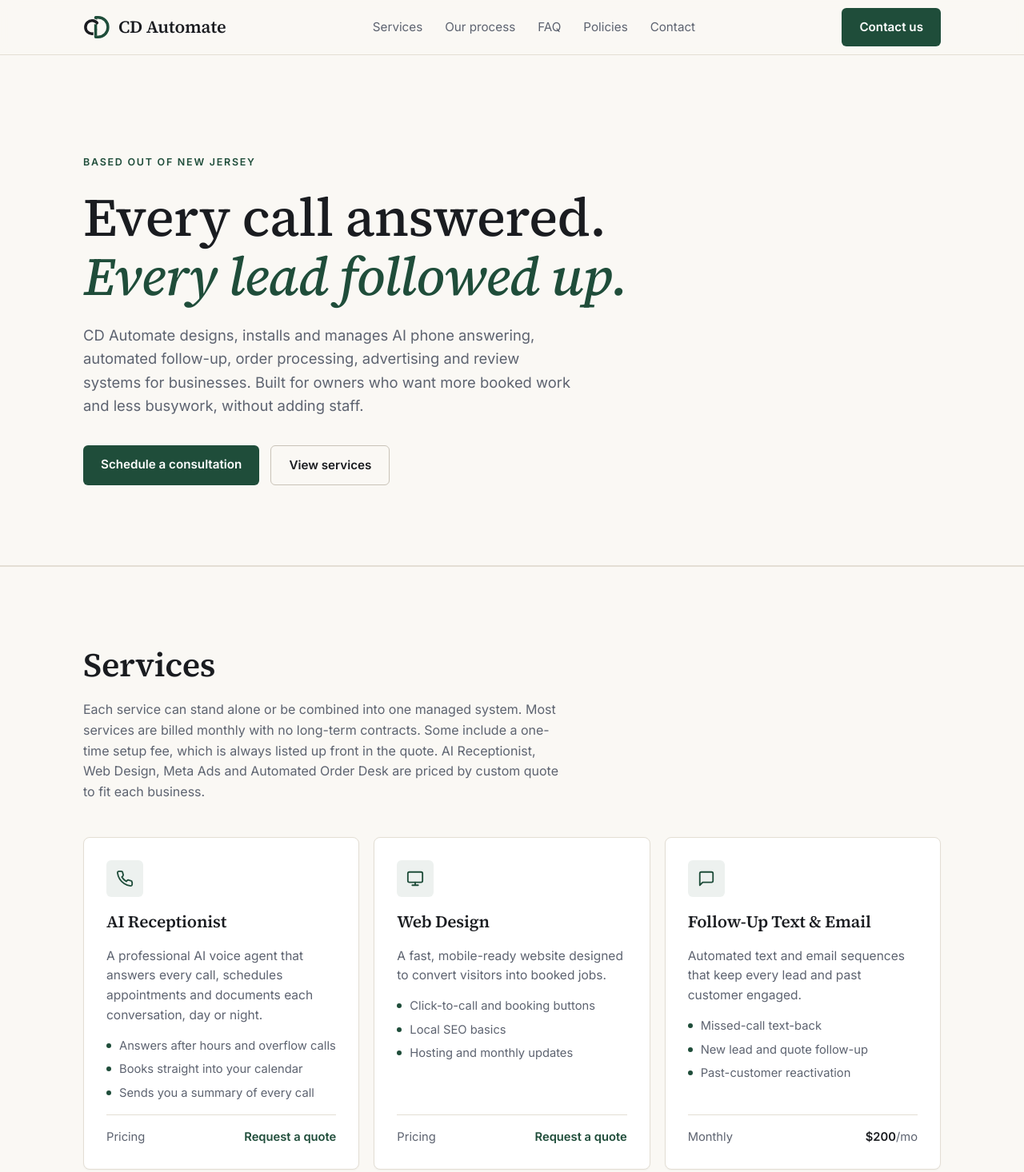
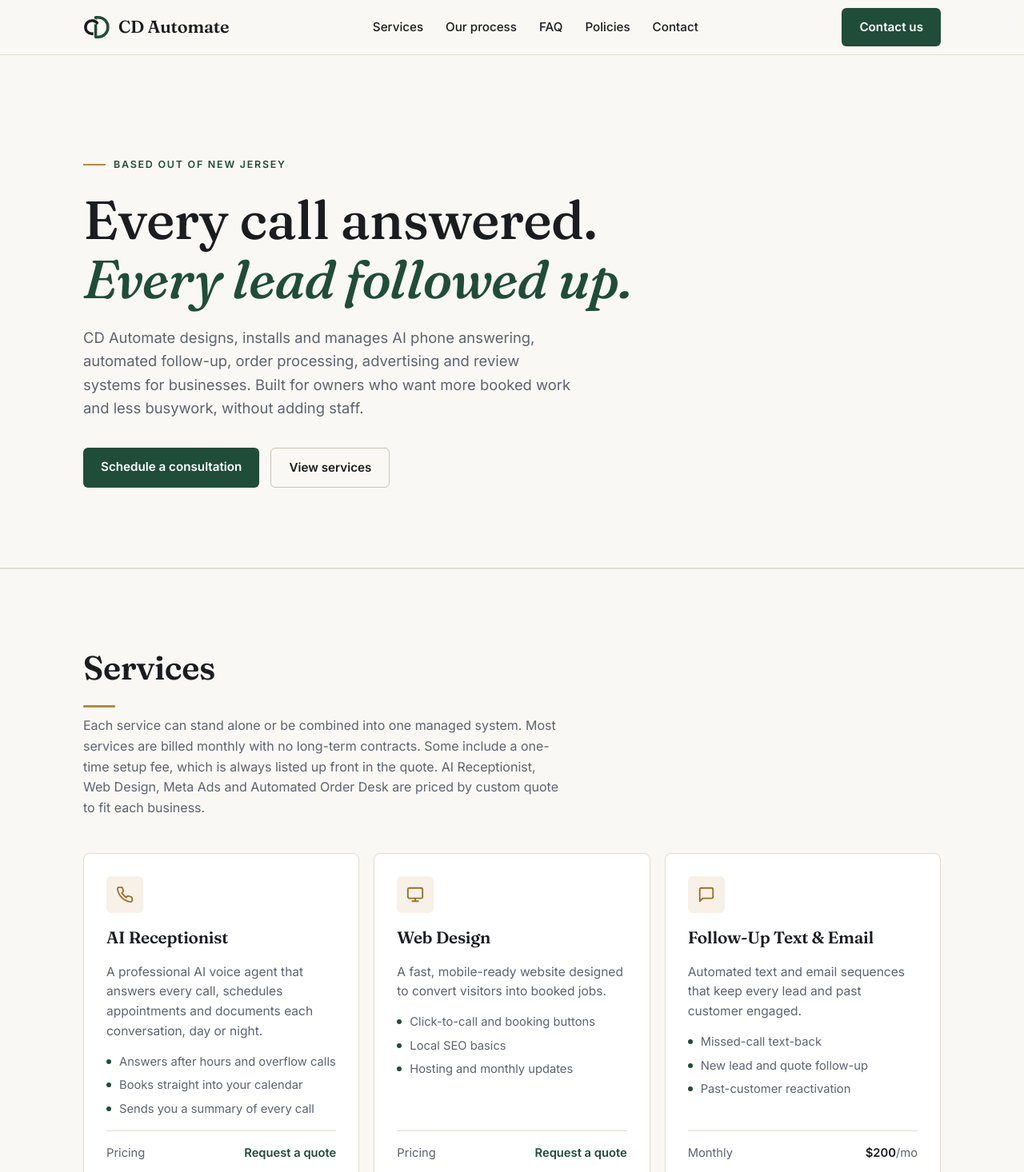
Before and after one commit to Collettijames801/CD-Agency, a plain HTML site: page index.html in a window 1280 px wide. Shown: the top 1466 px of the page at 80% size. Drawn offline with Linux system fonts and the light colour scheme.

Commit message:
Switch headings to Fraunces, darken menu, add gold accent

```diff
--- a/index.html
+++ b/index.html
@@ -21,7 +21,7 @@
 <meta name="description" content="CD Automate is an AI integration and digital marketing company for businesses: AI receptionists, websites, automated follow-up, Meta ads, Google review management and automated order processing.">
 <link rel="preconnect" href="https://fonts.googleapis.com">
 <link rel="preconnect" href="https://fonts.gstatic.com" crossorigin>
-<link href="https://fonts.googleapis.com/css2?family=Inter:wght@400;500;600&family=Source+Serif+4:ital,opsz,wght@0,8..60,500;0,8..60,600;1,8..60,500&display=swap" rel="stylesheet">
+<link href="https://fonts.googleapis.com/css2?family=Inter:wght@400;500;600&family=Fraunces:ital,opsz,wght@0,9..144,500;0,9..144,600;1,9..144,500&display=swap" rel="stylesheet">
 <style>
   :root {
     --bg: #faf8f4;
@@ -33,6 +33,7 @@
     --accent: #1f4d3a;
     --accent-dark: #163a2b;
     --accent-dim: rgba(31, 77, 58, 0.08);
+      --gold: #b8893a; --gold-dark: #9a6f2a;
   }
   * { box-sizing: border-box; margin: 0; padding: 0; }
   html { scroll-behavior: smooth; }
@@ -45,7 +46,7 @@
   }
   a { color: inherit; text-decoration: none; }
   .wrap { max-width: 1120px; margin: 0 auto; padding: 0 24px; }
-  h1, h2, h3, .logo { font-family: "Source Serif 4", Georgia, serif; font-weight: 600; letter-spacing: -0.01em; }
+  h1, h2, h3, .logo { font-family: "Fraunces", Georgia, serif; font-weight: 600; letter-spacing: -0.01em; }
 
   /* Nav */
   nav {
@@ -56,8 +57,8 @@
   }
   nav .wrap { display: flex; align-items: center; justify-content: space-between; height: 68px; }
   .logo { font-size: 1.35rem; display: flex; align-items: center; }
-  .nav-links { display: flex; gap: 28px; font-size: 0.95rem; color: var(--muted); }
-  .nav-links a:hover { color: var(--text); }
+  .nav-links { display: flex; gap: 28px; font-size: 0.95rem; font-weight: 500; color: var(--text); }
+  .nav-links a:hover { color: var(--accent); }
   .menu-btn { display: none; background: none; border: 1px solid #c9c3b8; border-radius: 6px; width: 44px; height: 44px; cursor: pointer; align-items: center; justify-content: center; color: var(--text); }
   .menu-btn svg { width: 22px; height: 22px; stroke: currentColor; stroke-width: 2; stroke-linecap: round; fill: none; }
   .menu-btn .icon-close { display: none; }
@@ -171,7 +172,14 @@
     section { padding: 64px 0; }
     .cta-box { padding: 40px 22px; }
   }
-</style>
+    /* Gold accent */
+    .hero .eyebrow { display: inline-flex; align-items: center; gap: 10px; }
+    .hero .eyebrow::before { content: ""; width: 28px; height: 2px; background: var(--gold); }
+    .section-head h2::after { content: ""; display: block; width: 40px; height: 3px; background: var(--gold); margin-top: 14px; border-radius: 2px; }
+    .icon { background: rgba(184, 137, 58, 0.12); }
+    .icon svg { stroke: var(--gold-dark); }
+    .cta-box { border-top: 3px solid var(--gold); }
+  </style>
 <script type="application/ld+json">
 {
  "@context": "https://schema.org",
```
